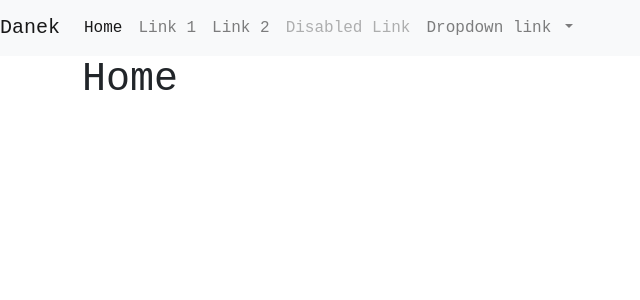
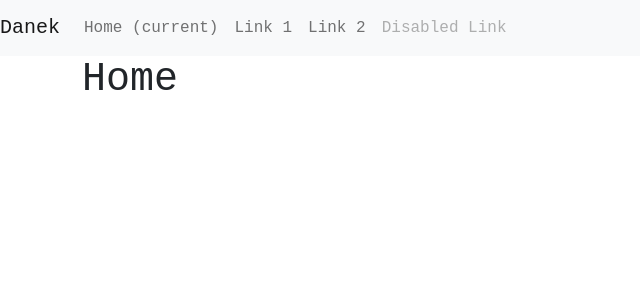
Before and after one commit to danekf/flask_small, a Django app: page / in a window 1280 px wide. Shown: the top 300 px of the page, without its empty margins (0-640 px from the left). Run offline with Django 4.2, Linux system fonts and the light colour scheme.

Commit message:
adjust bootstrap install on base.html to avoid conflicts

```diff
--- a/folio/static/css/base.css
+++ b/folio/static/css/base.css
@@ -1,8 +1,3 @@
 * {
   font-family: 'Courier New', Courier, monospace;
 }
-
-.navbar{
-  padding-right: 2em;
-  padding-left: 2em;
-}
--- a/folio/templates/base.html
+++ b/folio/templates/base.html
@@ -11,8 +11,9 @@
     <meta name="viewport" content="width=device-width, initial-scale=1, shrink-to-fit=no">
 
     <!-- Bootstrap CSS -->
-    <link rel="stylesheet" href="https://cdn.jsdelivr.net/npm/bootstrap@4.1.3/dist/css/bootstrap.min.css" integrity="sha384-MCw98/SFnGE8fJT3GXwEOngsV7Zt27NXFoaoApmYm81iuXoPkFOJwJ8ERdknLPMO" crossorigin="anonymous">
     <link href="https://cdn.jsdelivr.net/npm/bootstrap@5.2.3/dist/css/bootstrap.min.css" rel="stylesheet" integrity="sha384-rbsA2VBKQhggwzxH7pPCaAqO46MgnOM80zW1RWuH61DGLwZJEdK2Kadq2F9CUG65" crossorigin="anonymous">
+    <script src="https://cdn.jsdelivr.net/npm/bootstrap@5.2.3/dist/js/bootstrap.bundle.min.js" integrity="sha384-kenU1KFdBIe4zVF0s0G1M5b4hcpxyD9F7jL+jjXkk+Q2h455rYXK/7HAuoJl+0I4" crossorigin="anonymous"></script>
+
 
     <title>Folio</title>
   </head>
@@ -37,16 +38,6 @@
         <li class="nav-item">
           <a class="nav-link disabled" href="#">Disabled Link</a>
         </li>
-        <li class="nav-item dropdown">
-          <a class="nav-link dropdown-toggle" href="#" id="navbarDropdownMenuLink" data-toggle="dropdown" aria-haspopup="true" aria-expanded="false">
-            Dropdown link
-          </a>
-          <div class="dropdown-menu" aria-labelledby="navbarDropdownMenuLink">
-            <a class="dropdown-item" href="#">Action</a>
-            <a class="dropdown-item" href="#">Another action</a>
-            <a class="dropdown-item" href="#">Something else here</a>
-          </div>
-        </li>
       </ul>
     </div>
   </nav>
@@ -57,7 +48,5 @@
       {% endblock %}
     </div>
 
-    <!-- Optional JavaScript -->
-    <script src="https://cdn.jsdelivr.net/npm/bootstrap@5.2.3/dist/js/bootstrap.bundle.min.js" integrity="sha384-kenU1KFdBIe4zVF0s0G1M5b4hcpxyD9F7jL+jjXkk+Q2h455rYXK/7HAuoJl+0I4" crossorigin="anonymous"></script>
   </body>
 </html>
```
